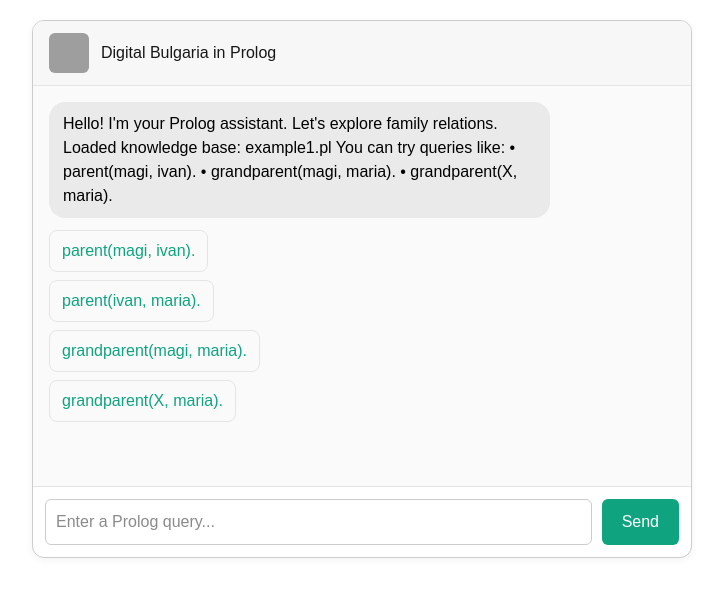
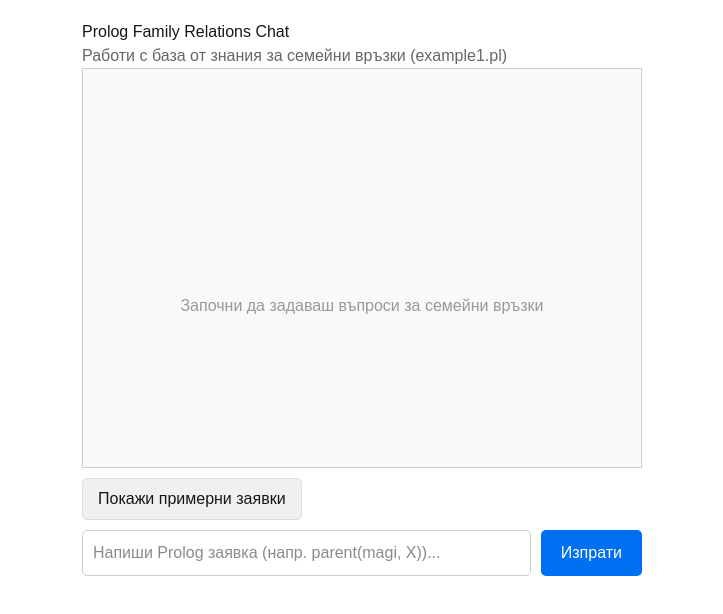
Before and after one commit to MagdalenaMaglizhanova/prolog-chat-app, a Next.js app: page /chat in a window 1280 px wide. Shown: the top 614 px of the page, without its empty margins (278-1001 px from the left). Built offline with nearby package versions, Linux system fonts and the light colour scheme; grey boxes are pictures that could not be loaded.

Commit message:
Update page.tsx

```diff
--- a/src/app/chat/page.tsx
+++ b/src/app/chat/page.tsx
@@ -1,32 +1,27 @@
 "use client";
 
-import { useState, useEffect, useRef } from "react";
+import { useState } from "react";
 
 export default function ChatPage() {
   const [query, setQuery] = useState("");
-  const [messages, setMessages] = useState<
-    { user: boolean; text: string }[]
-  >([
-    {
-      user: false,
-      text: `Hello! I'm your Prolog assistant. Let's explore family relations.\n\nLoaded knowledge base: example1.pl\n\nYou can try queries like:\n• parent(magi, ivan).\n• grandparent(magi, maria).\n• grandparent(X, maria).`,
-    },
-  ]);
+  const [messages, setMessages] = useState<{ user: boolean; text: string }[]>([]);
+  const [showExamples, setShowExamples] = useState(false);
 
-  const chatBoxRef = useRef<HTMLDivElement>(null);
-
-  const sampleQueries = [
-    "parent(magi, ivan).",
-    "parent(ivan, maria).",
+  const exampleQueries = [
+    "parent(magi, X).",
+    "parent(ivan, Y).",
     "grandparent(magi, maria).",
-    "grandparent(X, maria).",
+    "grandparent(magi, X).",
+    "parent(X, maria)."
   ];
 
   async function sendQuery() {
     if (!query.trim()) return;
 
+    // Добавяме заявката от потребителя в чата
     setMessages((prev) => [...prev, { user: true, text: query }]);
     setQuery("");
+    setShowExamples(false);
 
     try {
       const res = await fetch("https://prolog-api-server-1.onrender.com/prolog", {
@@ -37,177 +32,137 @@ export default function ChatPage() {
 
       const data = await res.json();
 
+      // Добавяме отговора от Prolog в чата
       if (data.result) {
         setMessages((prev) => [...prev, { user: false, text: data.result }]);
       } else if (data.error) {
-        setMessages((prev) => [...prev, { user: false, text: "Error: " + data.error }]);
+        setMessages((prev) => [...prev, { user: false, text: "Грешка: " + data.error }]);
       }
-    } catch (error: any) {
+    } catch (error) {
       setMessages((prev) => [
         ...prev,
-        { user: false, text: "Network error or the server is unreachable." },
+        { user: false, text: "Мрежова грешка или сървърът не отговаря" },
       ]);
     }
   }
 
-  useEffect(() => {
-    if (chatBoxRef.current) {
-      chatBoxRef.current.scrollTop = chatBoxRef.current.scrollHeight;
-    }
-  }, [messages]);
+  return (
+    <div style={{ maxWidth: 600, margin: "auto", padding: 20 }}>
+      <h1>Prolog Family Relations Chat</h1>
+      <p style={{ color: "#666" }}>Работи с база от знания за семейни връзки (example1.pl)</p>
 
-  return (
-    <div className="container">
-      <div className="chat-container">
-        <div className="chat-header">
-          <div className="header-content">
-            <img src="/pic/logo_shevici.jpg" alt="Logo" className="header-logo" />
-            <h2>Digital Bulgaria in Prolog</h2>
+      <div
+        style={{
+          border: "1px solid #ccc",
+          padding: 10,
+          height: 400,
+          overflowY: "auto",
+          marginBottom: 10,
+          backgroundColor: "#f9f9f9"
+        }}
+      >
+        {messages.length === 0 ? (
+          <div style={{ textAlign: "center", color: "#999", paddingTop: "40%" }}>
+            Започни да задаваш въпроси за семейни връзки
           </div>
+        ) : (
+          messages.map((msg, i) => (
+            <div key={i} style={{ textAlign: msg.user ? "right" : "left", margin: "8px 0" }}>
+              <span
+                style={{
+                  display: "inline-block",
+                  padding: "8px 12px",
+                  borderRadius: 20,
+                  backgroundColor: msg.user ? "#0070f3" : "#eaeaea",
+                  color: msg.user ? "white" : "black",
+                  maxWidth: "80%",
+                  wordWrap: "break-word",
+                }}
+              >
+                {msg.text}
+              </span>
+            </div>
+          ))
+        )}
       </div>
 
-        <div className="chat-box" ref={chatBoxRef}>
-          {messages.map((msg, index) => (
-            <div
-              key={index}
-              className={`chat-message ${msg.user ? "user-message" : "bot-message"}`}
+      <div style={{ marginBottom: 10 }}>
+        <button
+          onClick={() => setShowExamples(!showExamples)}
+          style={{
+            padding: "8px 15px",
+            backgroundColor: "#f0f0f0",
+            border: "1px solid #ddd",
+            borderRadius: 5,
+            cursor: "pointer"
+          }}
         >
-              {msg.text}
+          {showExamples ? "Скрий примери" : "Покажи примерни заявки"}
+        </button>
+
+        {showExamples && (
+          <div style={{
+            border: "1px solid #eee",
+            padding: 10,
+            marginTop: 10,
+            backgroundColor: "#f5f5f5",
+            borderRadius: 5
+          }}>
+            <p style={{ marginTop: 0 }}>Примерни заявки:</p>
+            <ul style={{ paddingLeft: 20 }}>
+              {exampleQueries.map((example, i) => (
+                <li key={i} style={{ marginBottom: 5 }}>
+                  <span
+                    style={{
+                      cursor: "pointer",
+                      color: "#0070f3",
+                      textDecoration: "underline"
+                    }}
+                    onClick={() => {
+                      setQuery(example);
+                      setShowExamples(false);
+                    }}
+                  >
+                    {example}
+                  </span>
+                </li>
+              ))}
+            </ul>
           </div>
-          ))}
-          <div className="knowledge-options">
-            {sampleQueries.map((q, idx) => (
-              <a
-                key={idx}
-                className="knowledge-link"
-                onClick={() => setQuery(q)}
-              >
-                {q}
-              </a>
-            ))}
-          </div>
+        )}
       </div>
 
-        <div className="input-area">
+      <div style={{ display: "flex" }}>
         <input
           type="text"
           value={query}
           onChange={(e) => setQuery(e.target.value)}
           onKeyDown={(e) => e.key === "Enter" && sendQuery()}
-            placeholder="Enter a Prolog query..."
+          placeholder="Напиши Prolog заявка (напр. parent(magi, X))..."
+          style={{
+            flex: 1,
+            padding: 10,
+            fontSize: 16,
+            border: "1px solid #ccc",
+            borderRadius: 5
+          }}
         />
-          <button onClick={sendQuery}>Send</button>
+        <button
+          onClick={sendQuery}
+          style={{
+            padding: "10px 20px",
+            marginLeft: 10,
+            fontSize: 16,
+            backgroundColor: "#0070f3",
+            color: "white",
+            border: "none",
+            borderRadius: 5,
+            cursor: "pointer"
+          }}
+        >
+          Изпрати
+        </button>
       </div>
-      </div>
-
-      <style jsx>{`
-        .container {
-          max-width: 700px;
-          margin: 0 auto;
-          padding: 20px;
-        }
-
-        .chat-container {
-          border: 1px solid #ccc;
-          border-radius: 12px;
-          overflow: hidden;
-          background-color: #fff;
-          box-shadow: 0 2px 8px rgba(0, 0, 0, 0.05);
-        }
-
-        .chat-header {
-          background-color: #f7f7f8;
-          padding: 12px 16px;
-          border-bottom: 1px solid #e5e5e6;
-        }
-
-        .header-content {
-          display: flex;
-          align-items: center;
-          gap: 12px;
-        }
-
-        .header-logo {
-          width: 40px;
-          height: 40px;
-          border-radius: 6px;
-        }
-
-        .chat-box {
-          height: 400px;
-          overflow-y: auto;
-          padding: 16px;
-          background-color: #fafafa;
-        }
-
-        .chat-message {
-          margin-bottom: 12px;
-          padding: 10px 14px;
-          border-radius: 16px;
-          max-width: 80%;
-          word-wrap: break-word;
-        }
-
-        .bot-message {
-          background-color: #eaeaea;
-          color: #000;
-          align-self: flex-start;
-        }
-
-        .user-message {
-          background-color: #10a37f;
-          color: white;
-          margin-left: auto;
-          text-align: right;
-        }
-
-        .input-area {
-          display: flex;
-          padding: 12px;
-          border-top: 1px solid #e5e5e6;
-        }
-
-        .input-area input {
-          flex: 1;
-          padding: 10px;
-          font-size: 16px;
-          border: 1px solid #ccc;
-          border-radius: 6px;
-        }
-
-        .input-area button {
-          margin-left: 10px;
-          padding: 10px 20px;
-          font-size: 16px;
-          background-color: #10a37f;
-          color: white;
-          border: none;
-          border-radius: 6px;
-          cursor: pointer;
-        }
-
-        .knowledge-options {
-          display: flex;
-          flex-direction: column;
-          gap: 8px;
-          margin-top: 12px;
-        }
-
-        .knowledge-link {
-          color: #10a37f;
-          text-decoration: none;
-          padding: 8px 12px;
-          border: 1px solid #e5e5e6;
-          border-radius: 8px;
-          transition: all 0.2s;
-          cursor: pointer;
-          max-width: max-content;
-        }
-
-        .knowledge-link:hover {
-          background-color: #f0f7f4;
-        }
-      `}</style>
     </div>
   );
 }
```
Lines whose indentation alone changed are shown as unchanged.
